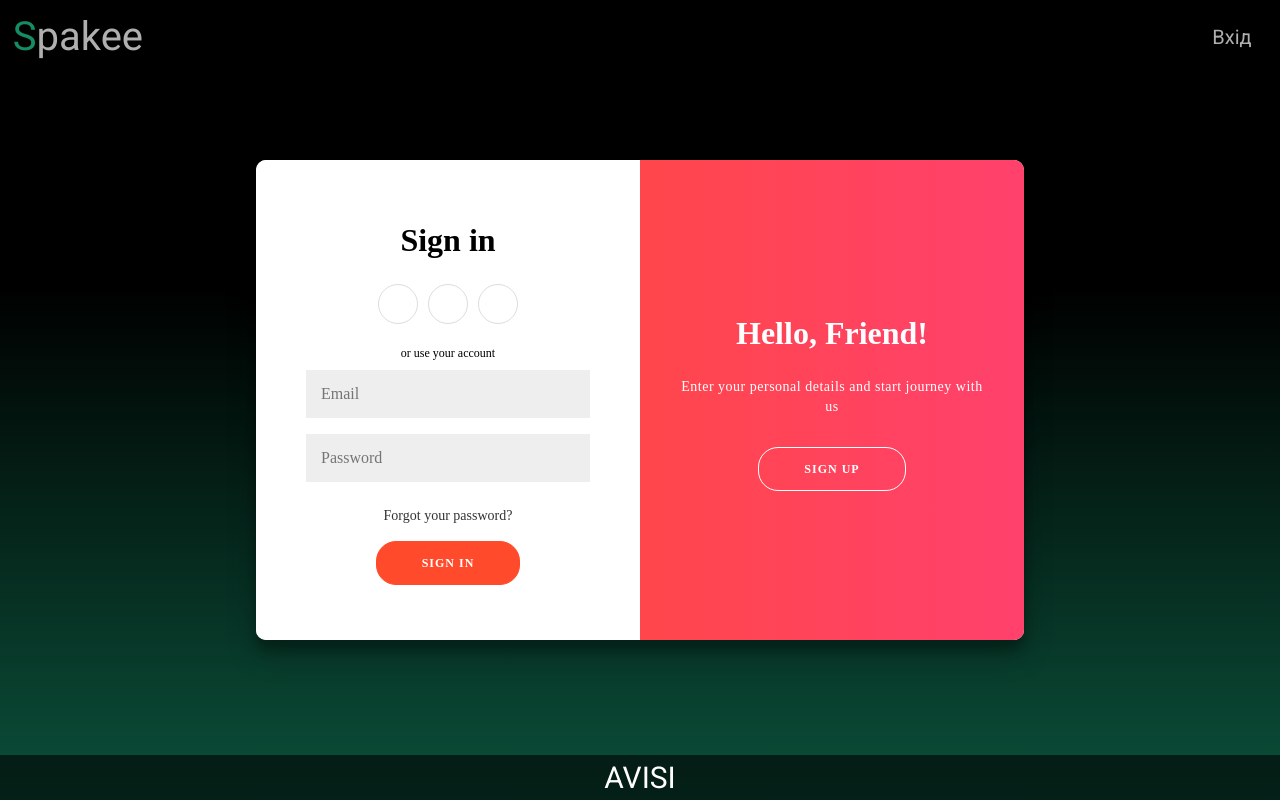
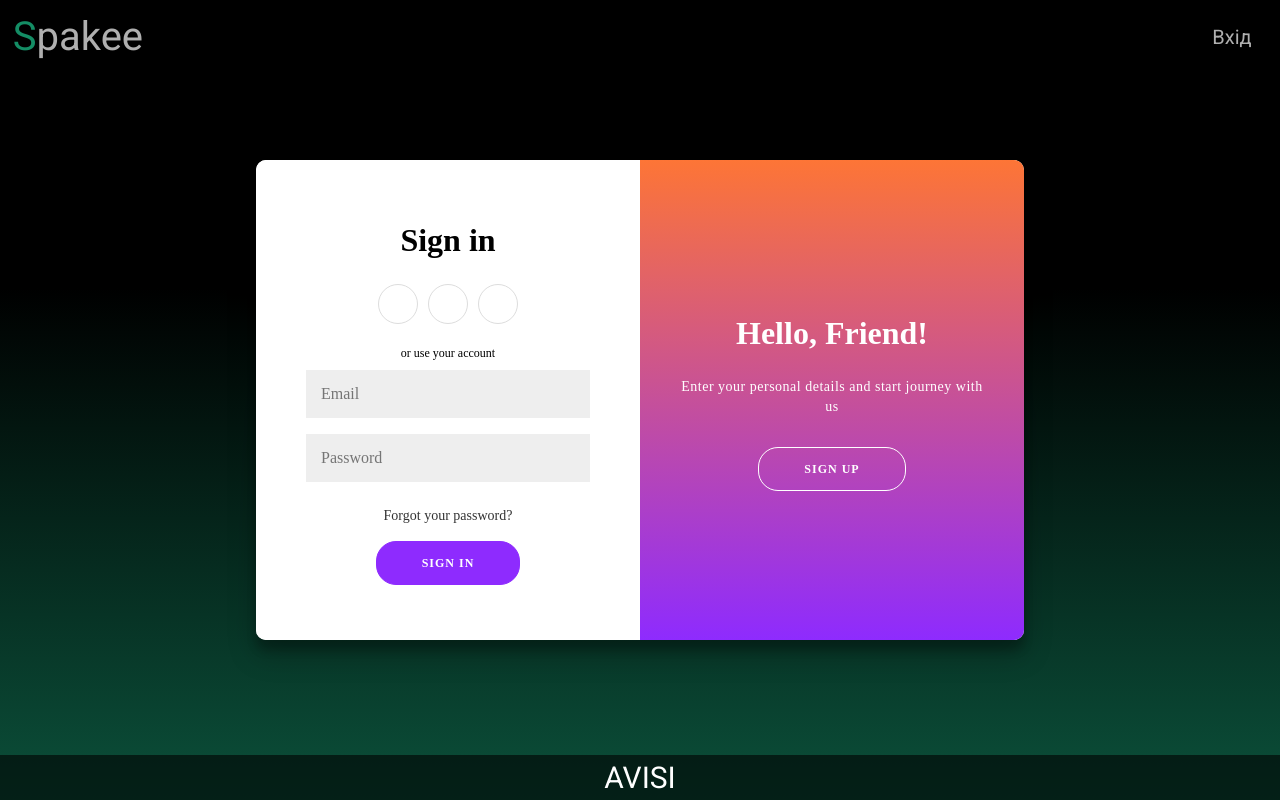
Before and after one commit to qeqolla/spakee, an Angular app: page /login in a window 1280 px wide. Built offline with nearby package versions, Linux system fonts and the light colour scheme.

Commit message:
add ui fixed "login" page

```diff
--- a/src/app/components/login-register/login-register.component.css
+++ b/src/app/components/login-register/login-register.component.css
@@ -46,8 +46,8 @@ a {
 
 button {
   border-radius: 20px;
-  border: 1px solid #FF4B2B;
-  background-color: #FF4B2B;
+  border: 1px solid #8e2bfe;
+  background-color: #8e2bfe;
   color: #FFFFFF;
   font-size: 12px;
   font-weight: bold;
@@ -162,9 +162,8 @@ input {
 }
 
 .overlay {
-  background: #FF416C;
-  background: -webkit-linear-gradient(to right, #FF4B2B, #FF416C);
-  background: linear-gradient(to right, #FF4B2B, #FF416C);
+  background: rgb(142,43,254);
+  background: linear-gradient(0deg, rgba(142,43,254,1) 0%, rgba(253,117,54,1) 100%);
   background-repeat: no-repeat;
   background-size: cover;
   background-position: 0 0;
```
